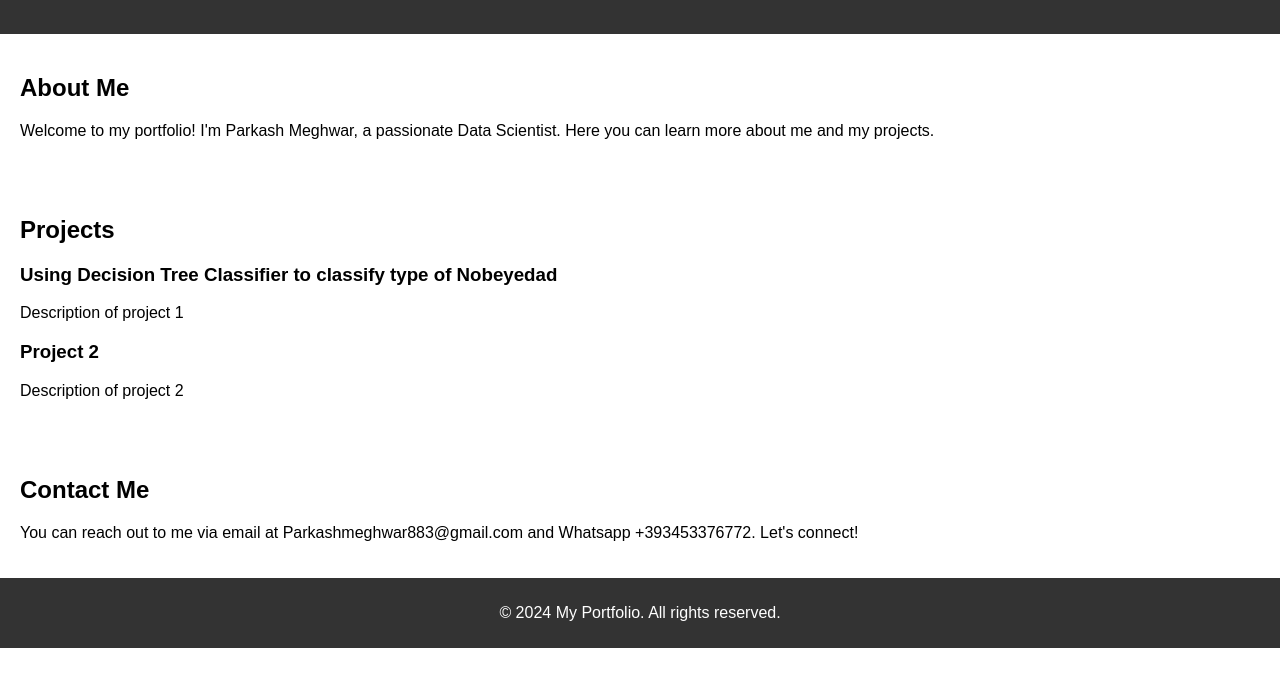
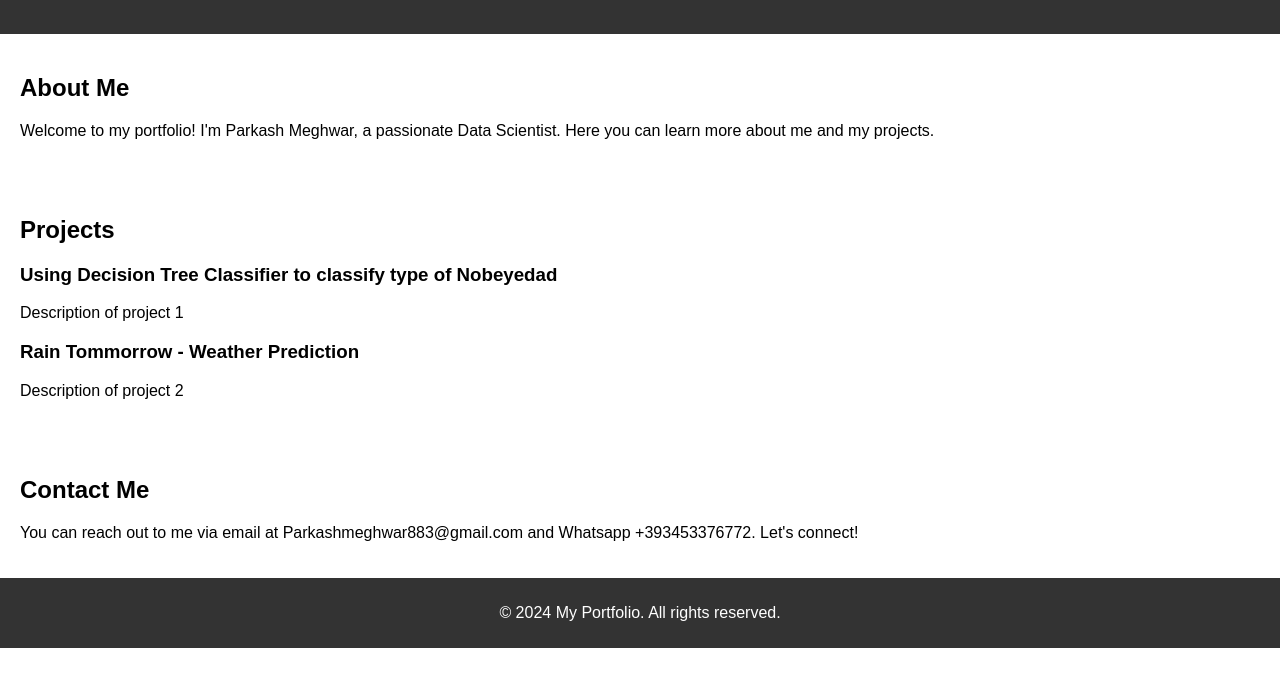
Before and after one commit to PMeghwar/portfolio, a plain HTML site: page index.html in a window 1280 px wide. Shown: the part 93-780 px from the top of the page. Drawn offline with Linux system fonts and the light colour scheme; a script that the page names is missing.

Commit message:
Update index.html

```diff
--- a/index.html
+++ b/index.html
@@ -30,7 +30,7 @@
             <p>Description of project 1</p>
         </div>
         <div class="project">
-            <h3>Project 2</h3>
+            <h3>Rain Tommorrow - Weather Prediction</h3>
             <p>Description of project 2</p>
         </div>
         <!-- Add more project divs as needed -->
```
